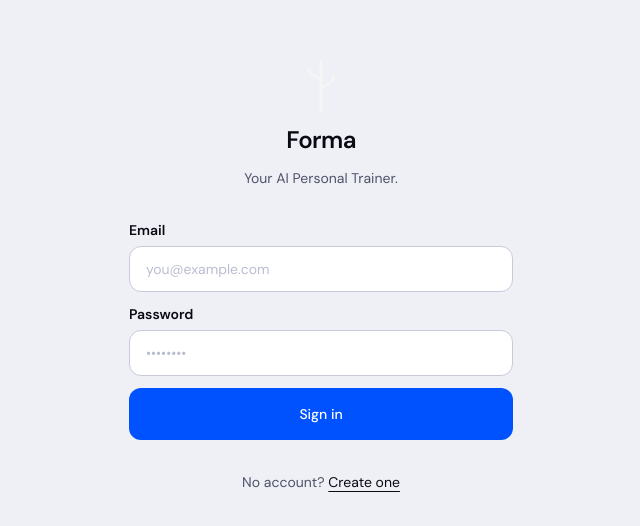
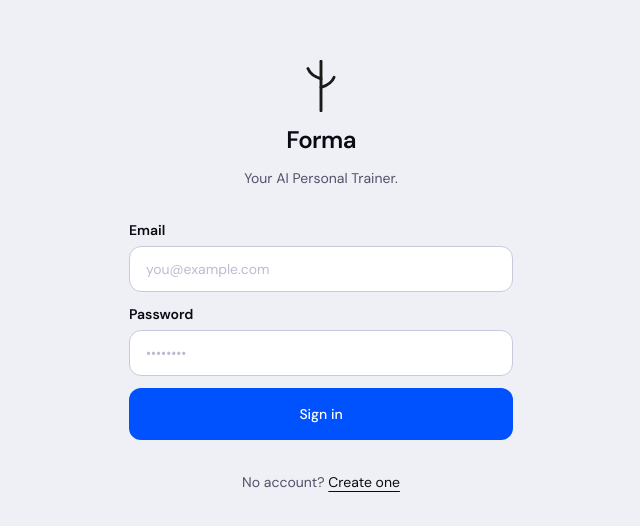
Before and after one commit to jasonmtaft-svg/Formav3, a Next.js app: page / in a window 1280 px wide. Shown: the part 124-650 px from the top of the page, without its empty margins (319-959 px from the left). Built offline with nearby package versions, Linux system fonts and the light colour scheme; no server answers.

Commit message:
fix: change logo color to dark so it's visible on light backgrounds
Co-Authored-By: Claude Sonnet 4.6 <noreply@anthropic.com>

```diff
--- a/components/ui/Logo.tsx
+++ b/components/ui/Logo.tsx
@@ -19,11 +19,11 @@ export function Logo({ size = "sm", className }: LogoProps) {
       aria-label="Forma"
     >
       {/* Vertical spine */}
-      <line x1="11" y1="0" x2="11" y2="34" stroke="#f5f5f5" strokeWidth="2" strokeLinecap="round" />
+      <line x1="11" y1="0" x2="11" y2="34" stroke="#1a1a1a" strokeWidth="2" strokeLinecap="round" />
       {/* Left branch */}
-      <path d="M11 12 Q4 10 2 5" stroke="#f5f5f5" strokeWidth="2" strokeLinecap="round" fill="none" />
+      <path d="M11 12 Q4 10 2 5" stroke="#1a1a1a" strokeWidth="2" strokeLinecap="round" fill="none" />
       {/* Right branch */}
-      <path d="M11 18 Q18 16 20 11" stroke="#f5f5f5" strokeWidth="2" strokeLinecap="round" fill="none" />
+      <path d="M11 18 Q18 16 20 11" stroke="#1a1a1a" strokeWidth="2" strokeLinecap="round" fill="none" />
     </svg>
   );
 }
```
